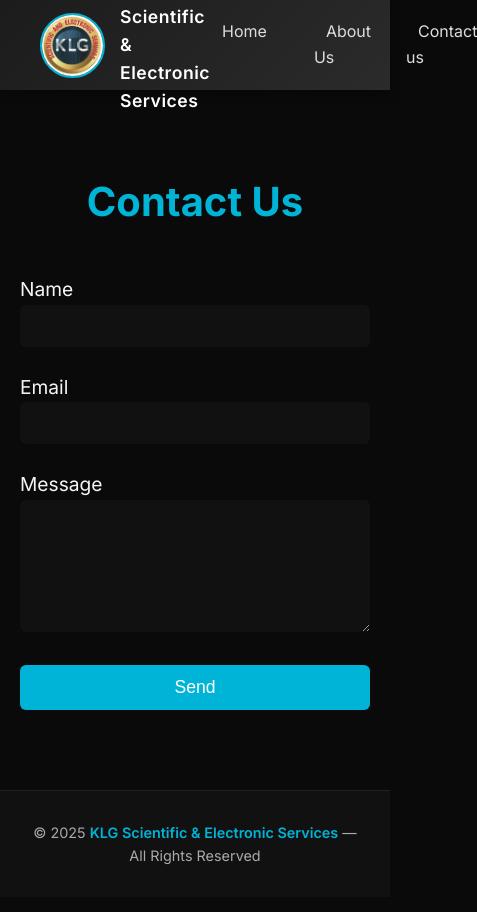
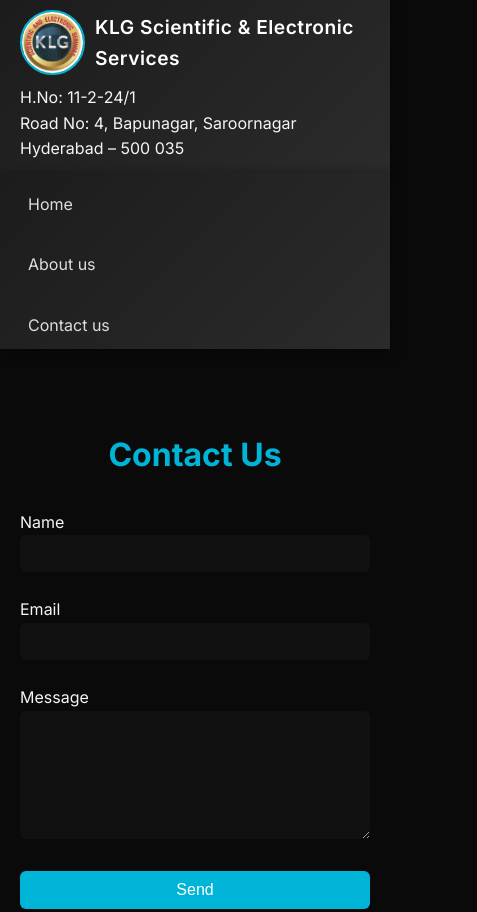
Before and after one commit to EleswarapuAneesh/Klgses, a website: page contact.html in a window 390 px wide. Shown: the top 912 px of the page, 477 px wide, since content can reach past the window. Drawn offline with Linux system fonts and the light colour scheme.

Commit message:
all working changes

```diff
--- a/contact.html
+++ b/contact.html
@@ -18,11 +18,20 @@
         <img src="logo.jpg" alt="Logo">
         <div class="text">KLG Scientific & Electronic Services</div>
       </div>
-      <ul>
-        <li><a href="index.html">Home</a></li>
-        <li><a href="about.html">About Us</a></li>
-        <li><a href="contact.html">Contact us</a></li>
-      </ul>
+      <div>
+          <p>H.No: 11-2-24/1</p>
+          <p>Road No: 4, Bapunagar, Saroornagar</p>
+          <p>Hyderabad – 500 035</p>
+      </div>
+    </nav>
+      <nav>
+      <div class="right">
+        <ul>
+          <li><a href="index.html">Home</a></li>
+          <li><a href="about.html">About us</a></li>
+          <li><a href="contact.html">Contact us</a></li>
+        </ul>
+      </div>
     </nav>
   </header>
 
--- a/style.css
+++ b/style.css
@@ -19,7 +19,7 @@ nav {
   display: flex;
   justify-content: space-between;
   align-items: center;
-  height: 90px;
+  height: 85px;
   padding: 0 40px;
   background: linear-gradient(135deg, #1c1c1c, #2b2b2b);
   box-shadow: 0 2px 10px rgba(0, 0, 0, 0.4);
@@ -43,11 +43,12 @@ nav {
 }
 
 .left .text {
-  font-size: 1.1rem;
+  font-size: 1.2rem;
   font-weight: 600;
   color: #fff;
   letter-spacing: 0.5px;
 }
+
 
 nav ul {
   list-style: none;
@@ -243,3 +244,94 @@ footer span {
   color: #00b4d8;
   font-weight: 600;
 }
+
+
+/* ====== Mobile Responsiveness ====== */
+@media (max-width: 768px) {
+  nav {
+    flex-direction: column;
+    align-items: flex-start;
+    height: auto;
+    padding: 10px 20px;
+  }
+
+  .left {
+    gap: 10px;
+  }
+
+  nav ul {
+    flex-direction: column;
+    gap: 15px;
+    width: 100%;
+    margin-top: 10px;
+  }
+
+  nav ul li a {
+    padding: 10px;
+    font-size: 1rem;
+  }
+}
+
+@media (max-width: 480px) {
+  .contact-container h2 {
+    font-size: 2rem;
+    margin-bottom: 30px;
+  }
+
+  .contact-container label {
+    font-size: 1rem;
+  }
+
+  .contact-container input,
+  .contact-container textarea {
+    font-size: 0.95rem;
+    padding: 10px;
+  }
+
+  .contact-container button {
+    font-size: 1rem;
+    padding: 10px;
+  }
+}
+
+@media (max-width: 768px) {
+  .hero h1 {
+    font-size: 2.2rem;
+  }
+
+  .hero p {
+    font-size: 1rem;
+  }
+}
+
+/* Navbar right */
+nav .right ul {
+  display: flex;
+  gap: 35px;
+}
+
+@media (max-width: 768px) {
+  nav {
+    flex-direction: column;
+    align-items: flex-start;
+    height: auto;
+    padding: 10px 20px;
+  }
+
+  .left {
+    gap: 10px;
+    margin-bottom: 10px;
+  }
+
+  .right ul {
+    display: flex;
+    flex-direction: column;
+    gap: 12px;
+    width: 100%;
+  }
+
+  .right ul li a {
+    padding: 8px 8px;
+    font-size: 1rem;
+  }
+}
```
Also changed, not shown: about.html (+9 -2 lines), index.html (+10 -3 lines).
